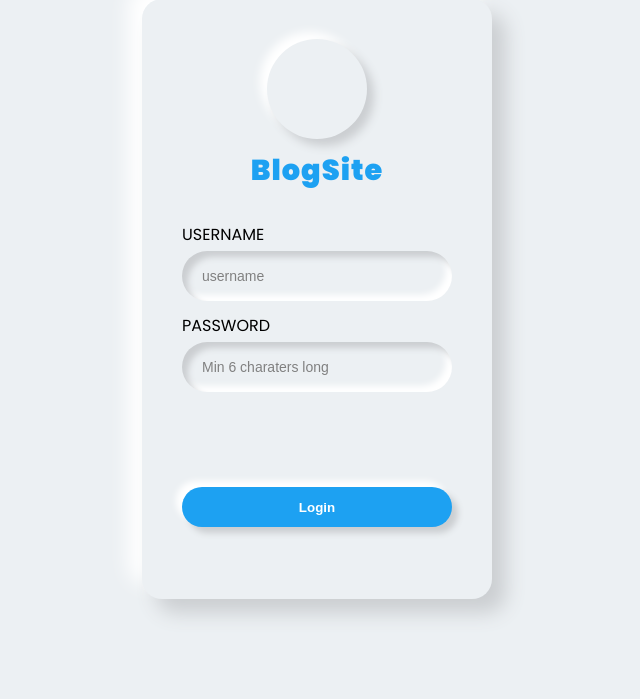
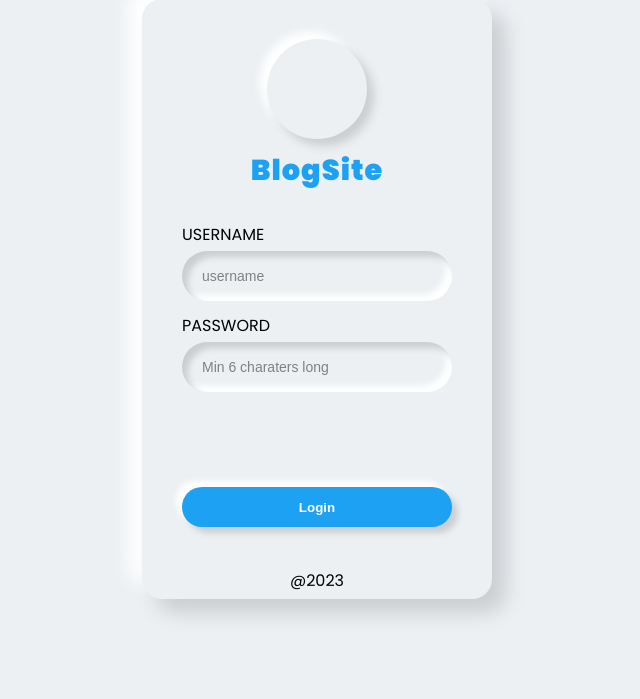
Before and after one commit to krityagi/Django_Blog_App, a Django app: page / in a window 1280 px wide. Shown: the part 101-800 px from the top of the page, without its empty margins (323-963 px from the left). Run offline with Django 4.2, Linux system fonts and the light colour scheme.

Commit message:
updated the signin html page

```diff
--- a/blogproj/blog/templates/authentication/signin2.html
+++ b/blogproj/blog/templates/authentication/signin2.html
@@ -6,6 +6,11 @@
 <head>
   <title>Sign Up</title>
   <link rel="stylesheet" type="text/css" href="{% static 'styles.css' %}">
+  <style>
+    p {
+      text-align: center;
+    }
+  </style>
 </head>
 <div class="container">
   <div class="brand-logo"></div>
@@ -21,6 +26,8 @@
       <br>
       <br>
       <button type="submit">Login</button>
+      <br>
+      <p>@2023</p>
     </form>
   </div>
 </div>
```
